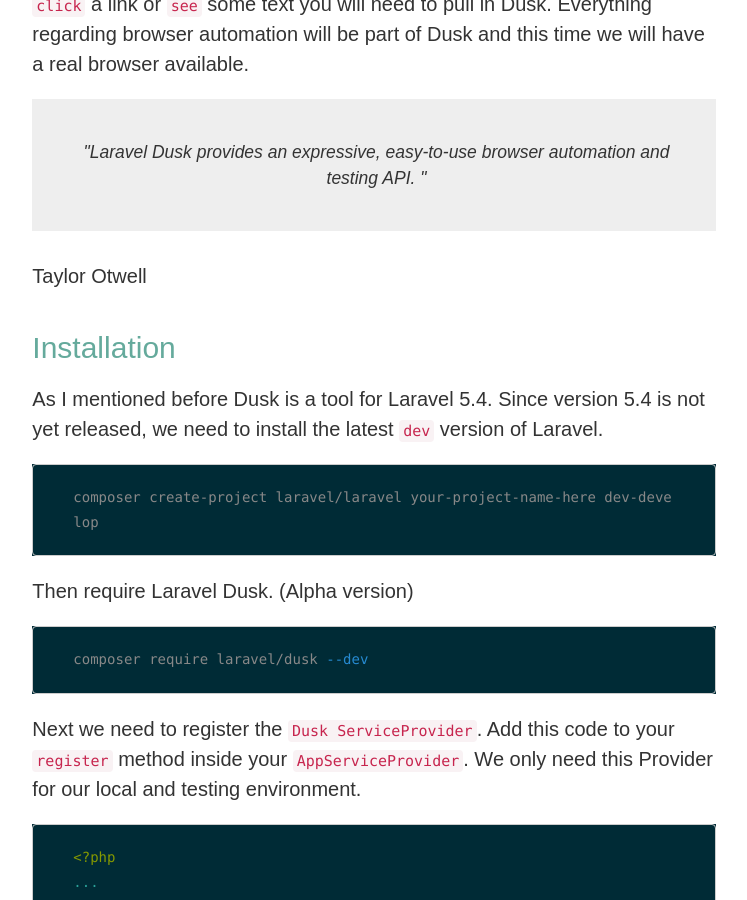
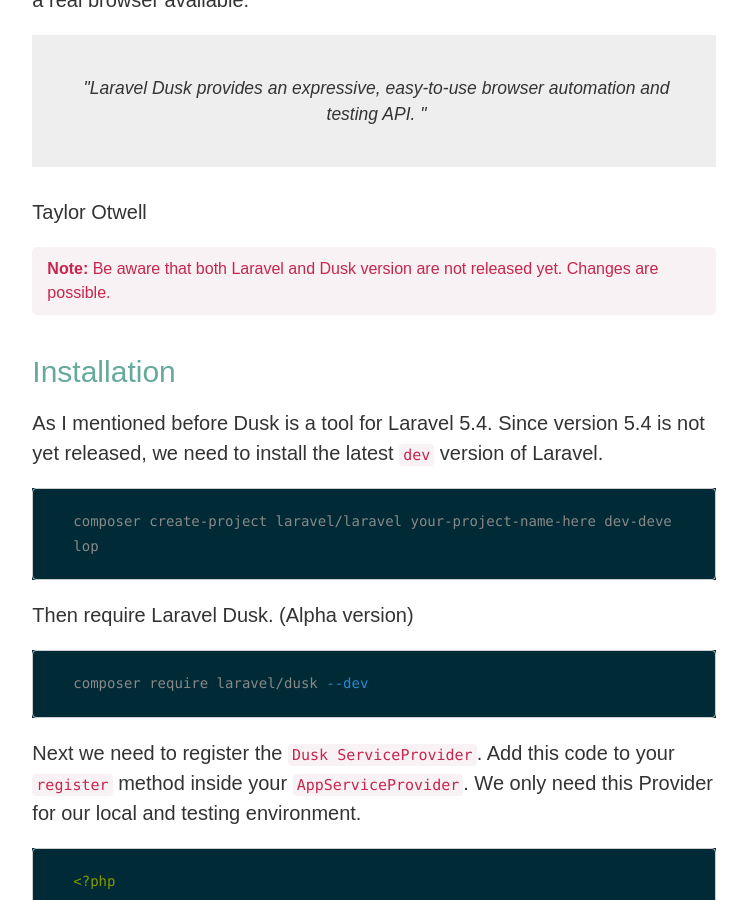
Before and after one commit to christophrumpel/christophrumpel.github.io, a Jekyll site: the page built from _posts/2017-01-17-Browser-Tests-with-Laravel-Dusk.md, in a window 1280 px wide and 900 px high, scrolled down 1319 px. Shown: the whole window, without its empty margins (266-1013 px from the left). Built offline with Jekyll 4.4.1, drawn with Linux system fonts in a browser that asks for light colours; some web fonts are replaced; comment, search, counter and statistics services are not loaded; some of the changed text lies outside the part shown.

Commit message:
updatearticle

```diff
--- a/_posts/2017-01-17-Browser-Tests-with-Laravel-Dusk.md
+++ b/_posts/2017-01-17-Browser-Tests-with-Laravel-Dusk.md
@@ -9,8 +9,6 @@
 <header>
 With Laravel 5.4 there will be also a new testing tool available called Dusk. Do we really need another testing tool? Yes we do! Let’s see why.
 </header>
-
-<div class="note"><strong>Note:</strong> Be aware that both Laravel and Dusk version are not released yet.</div>
 
 ## The pain point
 
@@ -27,6 +25,8 @@
 
 <blockquote>Laravel Dusk provides an expressive, easy-to-use browser automation and testing API. </blockquote>
 <p class="quote-author">Taylor Otwell</p>
+
+<div class="note"><strong>Note:</strong> Be aware that both Laravel and Dusk version are not released yet. Changes are possible.</div>
 
 ## Installation
 
```
